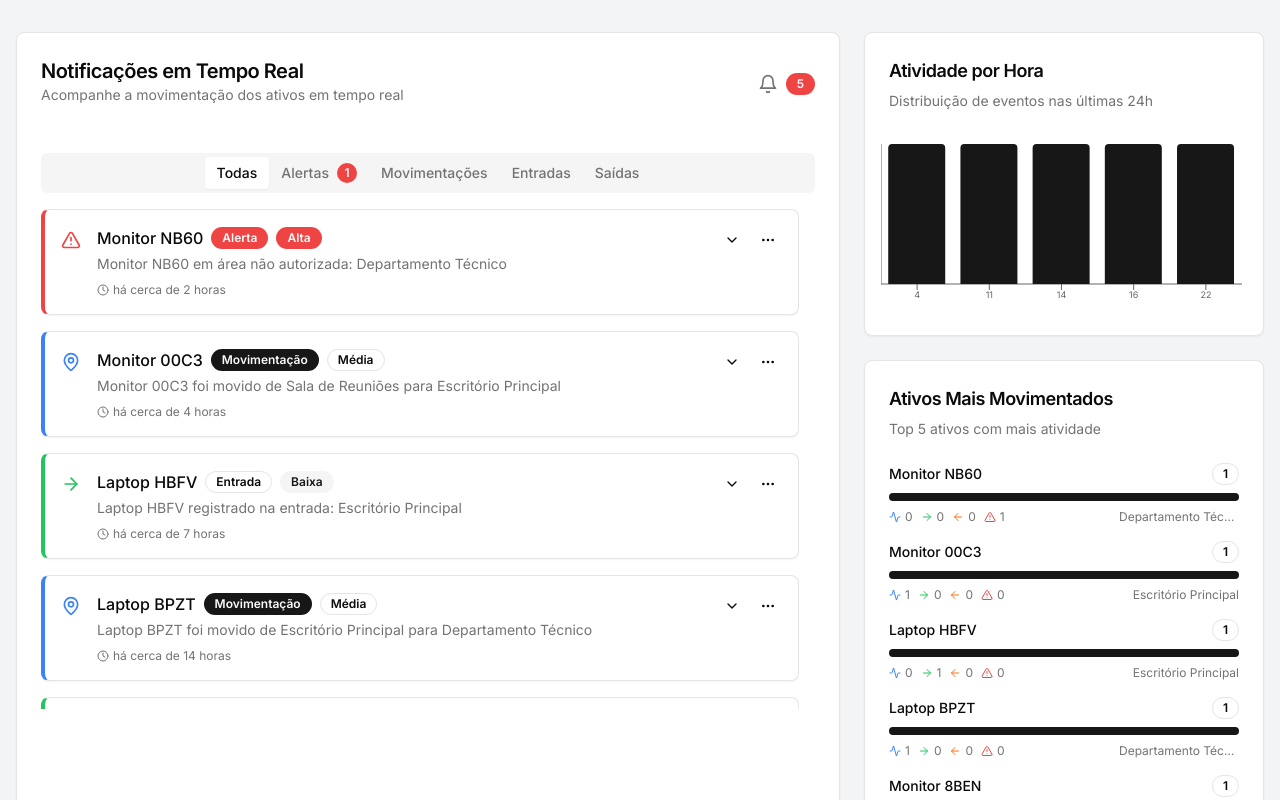
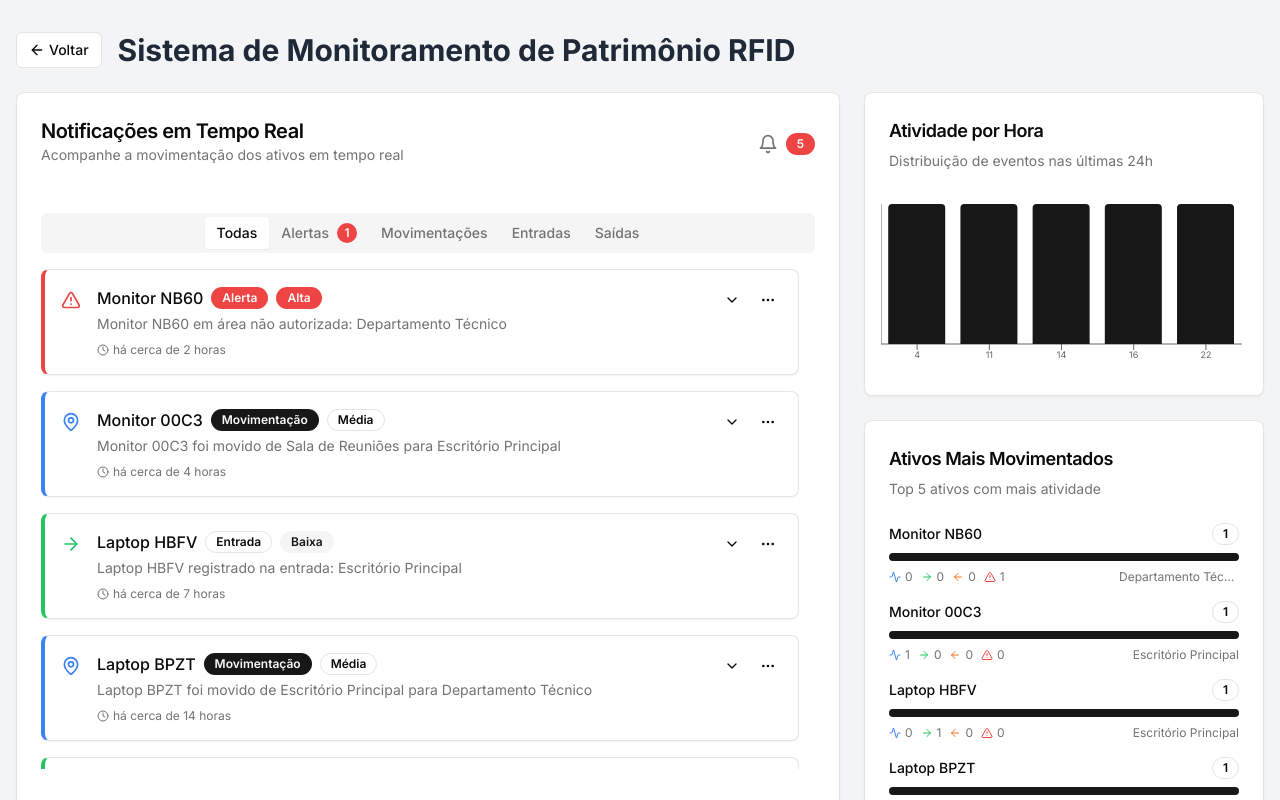
Before and after one commit to warleyLucas/projeto, a Next.js app: page /notify in a window 1280 px wide. Shown: the top 800 px of the page. Built offline with nearby package versions, Linux system fonts and the light colour scheme.

Commit message:
Atualizações no sistema de login 3

```diff
--- a/app/notify/page.tsx
+++ b/app/notify/page.tsx
@@ -1,11 +1,23 @@
-import { Header } from "@/components/layout/header"
 import { NotificationsPanel } from "@/components/notifications-panel"
+import { Button } from "@/components/ui/button"
+import { ArrowLeft } from "lucide-react"
+import Link from "next/link"
 
 export default function Home() {
   return (
-
     <div className="min-h-screen bg-gray-100 dark:bg-gray-900">
-      <div className="container mx-auto py-8 px-4">
+      <div className="container mx-auto py-4 sm:py-8 px-4">
+        <div className="flex flex-col sm:flex-row sm:items-center gap-2 sm:gap-4 mb-4 sm:mb-6">
+          <Button variant="outline" size="sm" className="w-fit flex items-center gap-1" asChild>
+            <Link href="/">
+              <ArrowLeft className="h-4 w-4" />
+              <span>Voltar</span>
+            </Link>
+          </Button>
+          <h1 className="text-2xl sm:text-3xl font-bold text-gray-800 dark:text-white">
+            Sistema de Monitoramento de Patrimônio RFID
+          </h1>
+        </div>
         <NotificationsPanel />
       </div>
     </div>
```
